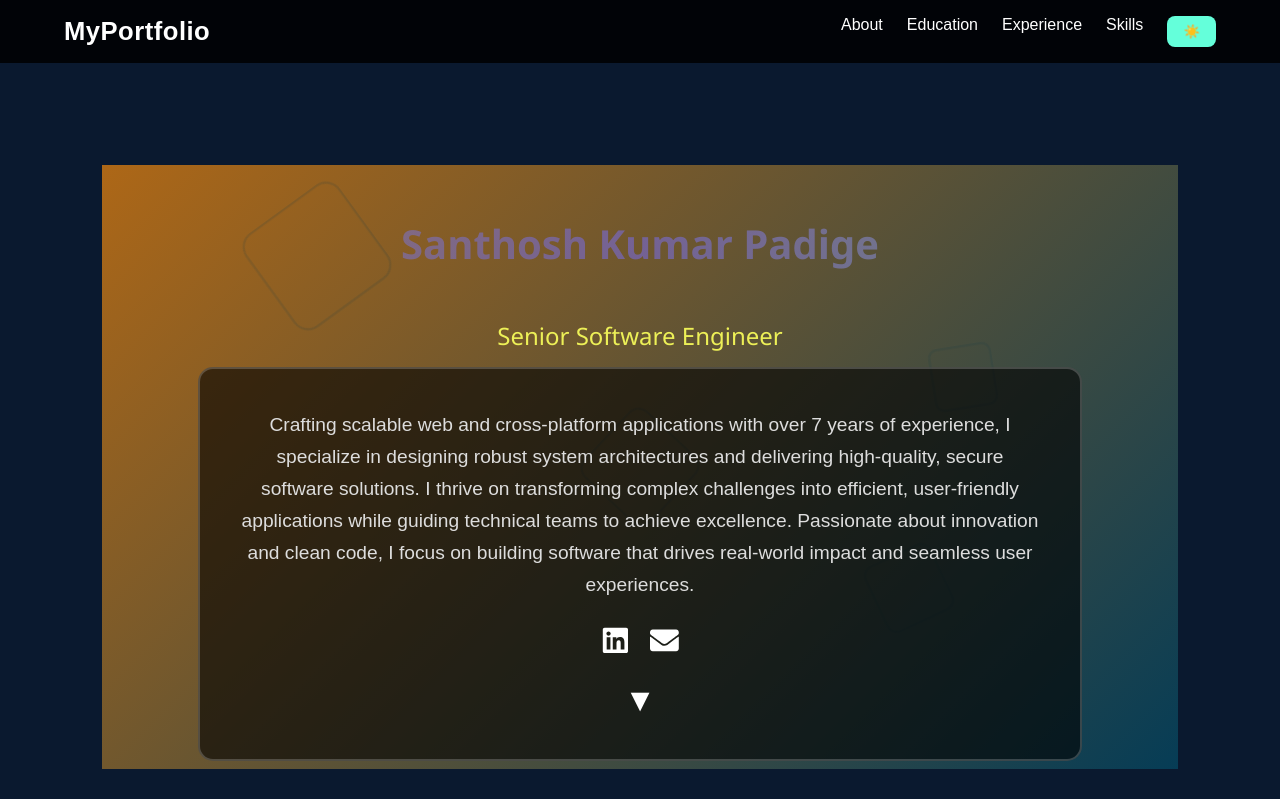
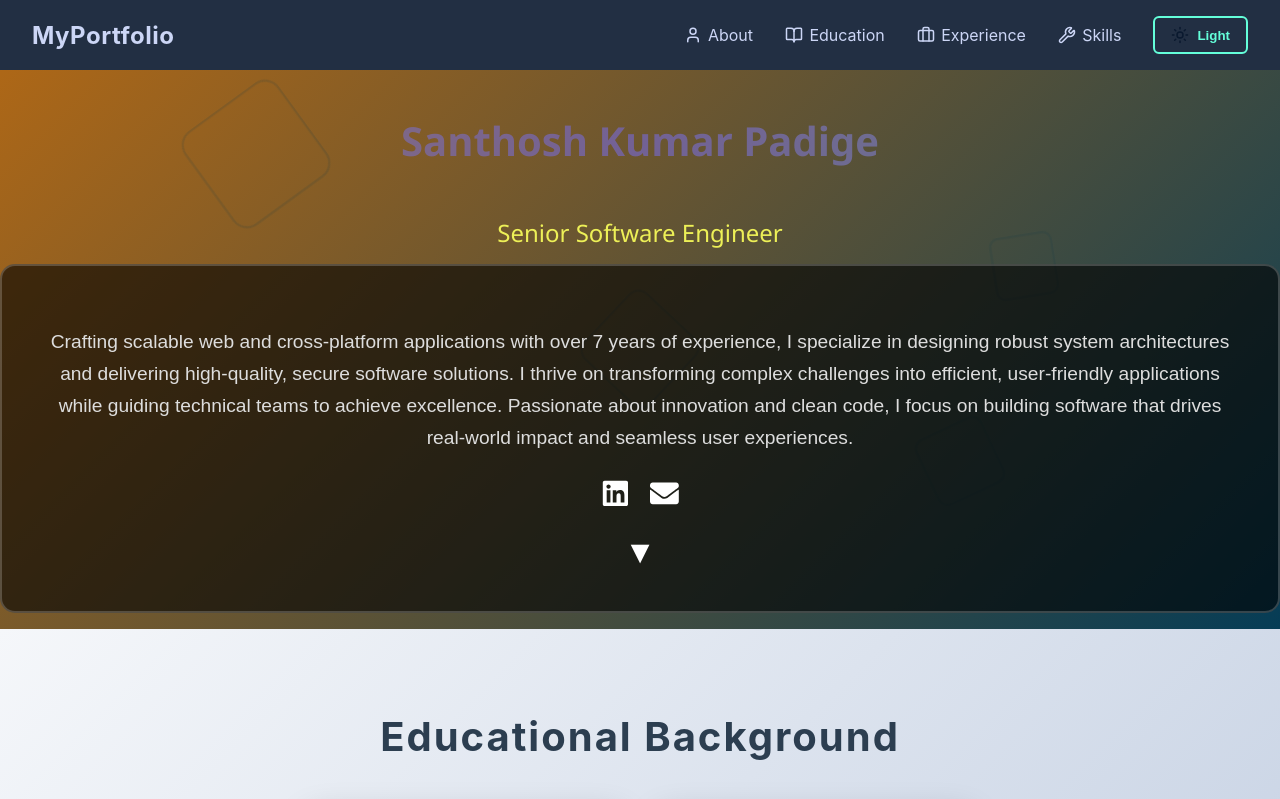
Before and after one commit to santhosh4padige/my-portfolio, a React (Create React App) app: page / in a window 1280 px wide. Shown: the top 799 px of the page. Built offline with nearby package versions, Linux system fonts and the light colour scheme.

Commit message:
Mian App layout resolution issue fixed  with nav bar sync with theme actions

```diff
--- a/src/app.css
+++ b/src/app.css
@@ -1,131 +1,146 @@
-/* ------------------------------
-   Global Theme Settings
------------------------------- */
 :root {
-  --primary: #64ffda;
-  --secondary: #0a192f;
-  --light-bg: #fef9ef;
-  --light-text: #333;
   --dark-bg: #0a192f;
   --dark-text: #ccd6f6;
-  --accent: #3d8f97;
-  --transition: 0.3s ease-in-out;
-  --section-padding: clamp(2rem, 4vw, 5rem);
-}
-
-/* Theme Modes */
-body {
-  margin: 0;
-  padding: 0;
-  scroll-behavior: smooth;
-  font-family: 'Poppins', sans-serif;
-  transition: background var(--transition), color var(--transition);
-}
-
-body.dark {
-  background: var(--dark-bg);
-  color: var(--dark-text);
-}
-
-body.light {
-  background: var(--light-bg);
-  color: var(--light-text);
+  --light-bg: #ffffff;
+  --light-text: #0a192f;
+  --primary: #64ffda;
+  --transition: 0.3s ease;
 }
 
 /* ------------------------------
-   Navbar
+   Navbar Container
 ------------------------------ */
 .navbar {
   display: flex;
   justify-content: space-between;
   align-items: center;
-  padding: 1rem clamp(1rem, 4vw, 2rem);
+  padding: 1rem 2rem;
   position: sticky;
   top: 0;
   z-index: 1000;
-  background: rgba(0, 0, 0, 0.85);
-  backdrop-filter: blur(6px);
-  color: #fff;
-  transition: background var(--transition);
+  transition: background var(--transition), color var(--transition);
+  backdrop-filter: blur(8px);
 }
 
-body.light .navbar {
-  background: rgba(255, 255, 255, 0.9);
-  color: #000;
+/* Theme-based Navbar */
+.navbar.dark {
+  background: rgba(10, 25, 47, 0.9);
+  color: var(--dark-text);
 }
 
+.navbar.light {
+  background: rgba(255, 255, 255, 0.95);
+  color: #111; /* darker for readability */
+}
+
+/* ------------------------------
+   Logo
+------------------------------ */
 .logo {
-  font-size: clamp(1.3rem, 2vw, 1.8rem);
+  font-size: 1.5rem;
   font-weight: bold;
   cursor: pointer;
   letter-spacing: 0.5px;
-  user-select: none;
 }
 
+/* ------------------------------
+   Navigation Links
+------------------------------ */
 .nav-links {
   display: flex;
   list-style: none;
-  gap: clamp(0.8rem, 2vw, 1.5rem);
+  gap: 2rem;
+  align-items: center;
+  margin: 0;
+  padding: 0;
   transition: transform var(--transition), opacity var(--transition);
 }
 
 .nav-links li {
+  display: flex;
+  align-items: center;
+  gap: 0.5rem;
+  font-size: 1rem;
   cursor: pointer;
-  position: relative;
+  color: inherit;
+  transition: color var(--transition), transform var(--transition);
 }
 
-.nav-links li::after {
-  content: '';
-  position: absolute;
-  bottom: -3px;
-  left: 0;
-  width: 0%;
-  height: 2px;
-  background: var(--primary);
-  transition: width 0.3s ease;
+/* Theme-specific text color for better contrast */
+body.light .nav-links li {
+  color: #222;
 }
 
-.nav-links li:hover::after {
-  width: 100%;
+body.dark .nav-links li {
+  color: var(--dark-text);
+}
+
+.nav-links li:hover {
+  color: var(--primary);
+  transform: translateY(-2px);
 }
 
 /* ------------------------------
-   Theme Toggle
+   Theme Toggle Button
 ------------------------------ */
 .theme-toggle {
-  border: none;
+  border: 2px solid var(--primary);
   padding: 0.5rem 1rem;
-  background: var(--primary);
-  color: var(--secondary);
+  background: transparent;
+  color: var(--primary);
   font-weight: 600;
   cursor: pointer;
-  border-radius: 8px;
-  transition: background var(--transition), transform var(--transition);
+  border-radius: 6px;
+  display: flex;
+  align-items: center;
+  gap: 0.5rem;
+  transition: all var(--transition);
 }
 
 .theme-toggle:hover {
-  background: var(--accent);
-  transform: scale(1.05);
+  background: var(--primary);
+  color: var(--dark-bg);
+}
+
+/* Adjust toggle color for light mode */
+body.light .theme-toggle {
+  border-color: #0a192f;
+  color: #0a192f;
+}
+
+body.light .theme-toggle:hover {
+  background: #0a192f;
+  color: #fff;
 }
 
 /* ------------------------------
-   Hamburger Menu
+   Hamburger Menu (Mobile)
 ------------------------------ */
 .menu-icon {
   display: none;
+  cursor: pointer;
   flex-direction: column;
   gap: 5px;
-  cursor: pointer;
+  transition: transform var(--transition);
 }
 
 .menu-icon span {
   width: 25px;
   height: 3px;
-  background: currentColor;
-  border-radius: 3px;
+  border-radius: 2px;
   transition: var(--transition);
 }
 
+/* Auto color for light/dark theme */
+body.dark .menu-icon span {
+  background: #fff;
+}
+
+body.light .menu-icon span {
+  background: #0a192f;
+}
+
+/* Animation when menu opens */
 .menu-icon.open span:nth-child(1) {
   transform: rotate(45deg) translate(5px, 5px);
 }
@@ -139,7 +154,7 @@ body.light .navbar {
 }
 
 /* ------------------------------
-   Responsive Menu
+   Mobile Responsive Menu
 ------------------------------ */
 @media screen and (max-width: 768px) {
   .menu-icon {
@@ -148,12 +163,14 @@ body.light .navbar {
 
   .nav-links {
     position: absolute;
+    top: 60px;
     right: 0;
-    top: 60px;
     flex-direction: column;
-    background: inherit;
     width: 200px;
     padding: 1rem;
+    border-radius: 0 0 8px 8px;
+    background: inherit;
+    box-shadow: 0 4px 8px rgba(0, 0, 0, 0.15);
     transform: translateX(100%);
     opacity: 0;
     visibility: hidden;
@@ -170,112 +187,3 @@ body.light .navbar {
     text-align: center;
   }
 }
-
-/* ------------------------------
-   Sections
------------------------------- */
-.section {
-  padding: var(--section-padding);
-  border-bottom: 1px solid rgba(100, 255, 218, 0.1);
-  scroll-margin-top: 70px;
-}
-
-.section h2 {
-  font-size: clamp(1.5rem, 4vw, 2.2rem);
-  margin-bottom: 1rem;
-  color: var(--primary);
-}
-
-.section p {
-  line-height: 1.6;
-  max-width: 800px;
-  margin: 0 auto;
-}
-
-/* ------------------------------
-   Scroll Highlight
------------------------------- */
-.highlight {
-  animation: sectionHighlight 1s ease-in-out;
-}
-
-@keyframes sectionHighlight {
-  from {
-    background-color: #64ffda33;
-  }
-
-  to {
-    background-color: transparent;
-  }
-}
-
-/* ------------------------------
-   Media Queries for Responsiveness
------------------------------- */
-@media (max-width: 480px) {
-  .navbar {
-    padding: 0.8rem 1rem;
-  }
-
-  .theme-toggle {
-    padding: 0.4rem 0.8rem;
-    font-size: 0.9rem;
-  }
-
-  .section {
-    padding: 1.5rem 1rem;
-  }
-}
-
-@media (min-width: 1200px) {
-  .navbar {
-    padding: 1rem 4rem;
-  }
-
-  .section {
-    max-width: 1200px;
-    margin: auto;
-  }
-}
-
-.scroll-nav {
-  position: fixed;
-  right: 1rem;
-  bottom: 2rem;
-  display: flex;
-  flex-direction: column;
-  gap: 0.7rem;
-  z-index: 2000;
-}
-
-.scroll-btn {
-  background: var(--primary);
-  border: none;
-  border-radius: 50%;
-  padding: 0.6rem;
-  color: var(--secondary);
-  cursor: pointer;
-  box-shadow: 0 2px 6px rgba(0, 0, 0, 0.3);
-  transition: transform var(--transition), background var(--transition);
-}
-
-.scroll-btn:hover {
-  background: var(--accent);
-  transform: scale(1.1);
-}
-
-.scroll-btn svg {
-  display: block;
-}
-
-/* Adjust for mobile */
-@media (max-width: 768px) {
-  .scroll-nav {
-    right: 0.5rem;
-    bottom: 1rem;
-  }
-
-  .scroll-btn {
-    padding: 0.5rem;
-  }
-}
--- a/src/components/Navbar.css
+++ /dev/null
@@ -1,84 +0,0 @@
-/* Navbar Container */
-.navbar {
-  display: flex;
-  justify-content: space-between;
-  align-items: center;
-  padding: 1rem 2rem;
-  position: sticky;
-  top: 0;
-  z-index: 1000;
-  background: inherit; /* adapts to dark/light mode */
-}
-
-.logo {
-  font-size: 1.5rem;
-  font-weight: bold;
-  cursor: pointer;
-}
-
-
-
-/* Theme Toggle Button */
-.theme-toggle {
-  border: none;
-  padding: 0.5rem 1rem;
-  background: #64ffda;
-  color: #0a192f;
-  font-weight: bold;
-  cursor: pointer;
-  border-radius: 6px;
-  transition: 0.3s;
-}
-.theme-toggle:hover {
-  background: #52e0c4;
-}
-
-/* Hamburger Menu (Mobile) */
-.menu-icon {
-  display: none;
-  cursor: pointer;
-  flex-direction: column;
-  gap: 5px;
-}
-.menu-icon span {
-  width: 25px;
-  height: 3px;
-  background: currentColor;
-  transition: 0.3s;
-}
-.menu-icon.open span:nth-child(1) {
-  transform: rotate(45deg) translate(5px, 5px);
-}
-.menu-icon.open span:nth-child(2) {
-  opacity: 0;
-}
-.menu-icon.open span:nth-child(3) {
-  transform: rotate(-45deg) translate(6px, -6px);
-}
-
-/* Mobile Responsive */
-@media screen and (max-width: 768px) {
-  .menu-icon {
-    display: flex;
-  }
-  .nav-links {
-    position: absolute;
-    right: 0;
-    top: 60px;
-    background: inherit;
-    flex-direction: column;
-    width: 200px;
-    transform: translateX(100%);
-    opacity: 0;
-    visibility: hidden;
-    padding: 1rem;
-  }
-  .nav-links.active {
-    transform: translateX(0);
-    opacity: 1;
-    visibility: visible;
-  }
-  .nav-links li {
-    padding: 1rem 0;
-  }
-}
--- a/src/components/Navbar.js
+++ b/src/components/Navbar.js
@@ -1,5 +1,13 @@
-import  { useState } from "react";
+import { useState } from "react";
 import { motion } from "framer-motion";
+import {
+  User,
+  BookOpen,
+  Briefcase,
+  Wrench,
+  Sun,
+  Moon,
+} from "lucide-react";
 import "../app.css";
 
 const Navbar = ({ toggleTheme, darkMode }) => {
@@ -17,32 +25,87 @@ const Navbar = ({ toggleTheme, darkMode }) => {
     setMenuOpen(false);
   };
 
-  const sections = ["about", "education", "experience", "skills"];
+  const sections = [
+    { id: "about", label: "About", icon: User },
+    { id: "education", label: "Education", icon: BookOpen },
+    { id: "experience", label: "Experience", icon: Briefcase },
+    { id: "skills", label: "Skills", icon: Wrench },
+  ];
+
+  // Icon color — consistent with theme
+  const iconColor = darkMode ? "#ccd6f6" : "#0a192f";
 
   return (
-    <nav className="navbar">
-      <div className="logo">MyPortfolio</div>
-
-      <div className={`menu-icon ${menuOpen ? "open" : ""}`} onClick={toggleMenu}>
-        <span></span><span></span><span></span>
+    <nav className={`navbar ${darkMode ? "dark" : "light"}`}>
+      {/* Logo */}
+      <div className="logo" style={{ color: iconColor }}>
+        MyPortfolio
       </div>
 
+      {/* Hamburger menu */}
+      <div
+        className={`menu-icon ${menuOpen ? "open" : ""}`}
+        onClick={toggleMenu}
+      >
+        <span
+          style={{
+            backgroundColor: iconColor,
+          }}
+        ></span>
+        <span
+          style={{
+            backgroundColor: iconColor,
+          }}
+        ></span>
+        <span
+          style={{
+            backgroundColor: iconColor,
+          }}
+        ></span>
+      </div>
+
+      {/* Nav Links */}
       <ul className={`nav-links ${menuOpen ? "active" : ""}`}>
-        {sections.map((sec, i) => (
+        {sections.map((sec, i) => {
+          const IconComp = sec.icon;
+          return (
             <motion.li
-            key={sec}
-            onClick={() => scrollToSection(sec)}
+              key={sec.id}
+              onClick={() => scrollToSection(sec.id)}
               initial={{ opacity: 0, y: -10 }}
               animate={{ opacity: 1, y: 0 }}
               transition={{ delay: i * 0.1 }}
-            whileHover={{ scale: 1.1, color: "#64ffda" }}
+              whileHover={{ scale: 1.05, color: "#64ffda" }}
+              style={{ color: iconColor }}
             >
-            {sec.charAt(0).toUpperCase() + sec.slice(1)}
+              <span
+                style={{
+                  display: "flex",
+                  alignItems: "center",
+                  gap: "0.4rem",
+                }}
+              >
+                <IconComp size={18} color={iconColor} />
+                {sec.label}
+              </span>
             </motion.li>
-        ))}
+          );
+        })}
+
+        {/* Theme Toggle */}
         <li>
           <button className="theme-toggle" onClick={toggleTheme}>
-            {darkMode ? "☀️" : "🌙"}
+            {darkMode ? (
+              <>
+                <Sun size={18} color="#0a192f" />
+                Light
+              </>
+            ) : (
+              <>
+                <Moon size={18} color="#fff" />
+                Dark
+              </>
+            )}
           </button>
         </li>
       </ul>
```
Lines whose indentation alone changed are shown as unchanged.
